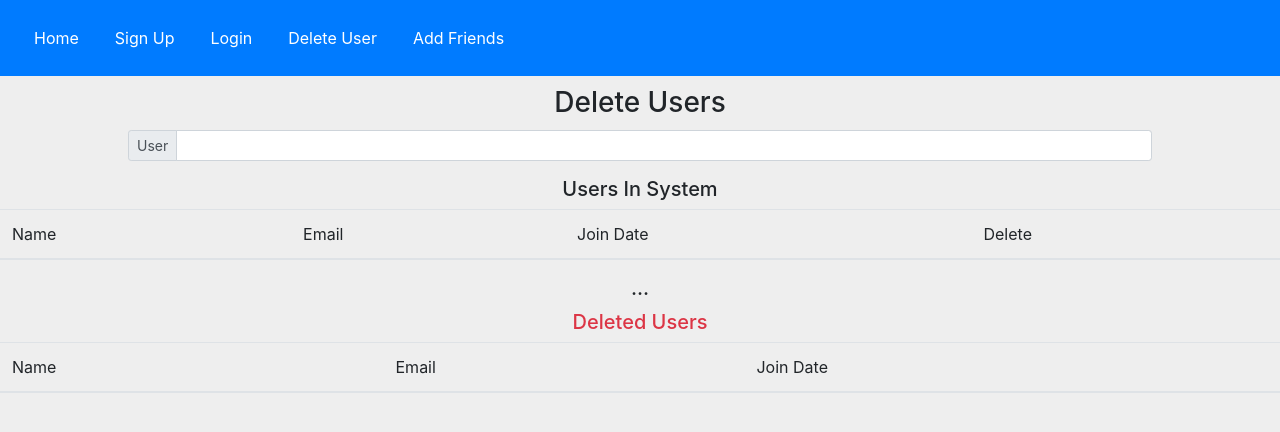
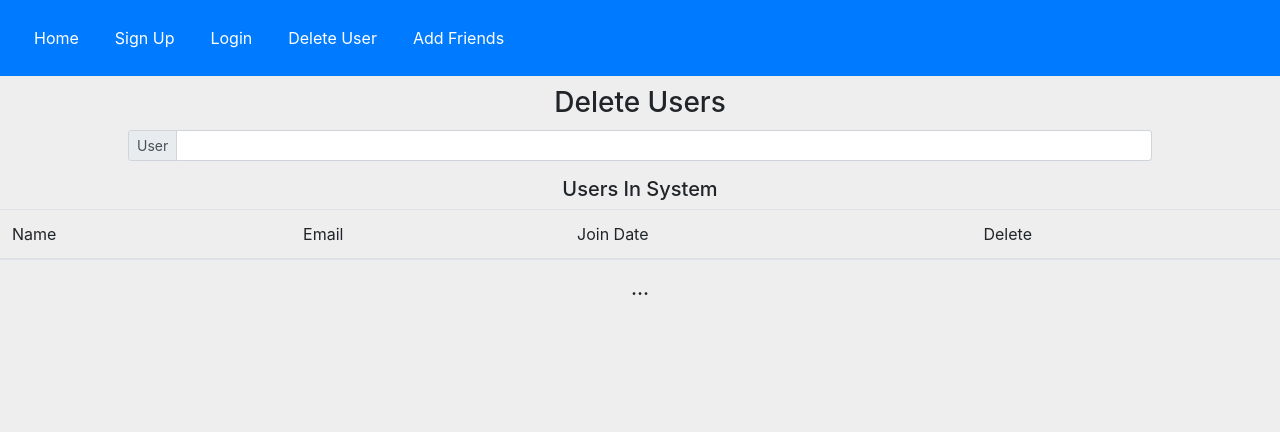
Before and after one commit to ignaspa/CheckIn_csc309, a React (Create React App) app in the folder client/: page /deleteuser in a window 1280 px wide. Shown: the top 432 px of the page. Built offline with nearby package versions, Linux system fonts and the light colour scheme.

Commit message:
got rid of stuff

```diff
--- a/client/src/components/AddFriend.js
+++ b/client/src/components/AddFriend.js
@@ -24,14 +24,6 @@ const USER_DATA = [
         email: "ignas@gmail.com",
         totalCheckins: "250",
         joinDate: "2018-03-15",
-        showPasswordChangeForm: false
-    },
-    {
-        id: "4",
-        name: "Sonia Zaldana",
-        email: "sonia@gmail.com",
-        totalCheckins: "198",
-        joinDate: "2016-06-12",
         showPasswordChangeForm: false
     },
     {
@@ -95,8 +87,7 @@ export default class AddFriend extends Component {
     constructor(props) {
         super(props);
         this.state = {
-            results: [],
-            added: []
+            results: []
         }
         this.handleOnChange = this.handleOnChange.bind(this);
         this.changeUserStatus = this.changeUserStatus.bind(this);
@@ -121,10 +112,6 @@ export default class AddFriend extends Component {
                 <div className="pagetitle">
                     <h5>...</h5>
                 </div>
-                <div className="pagetitle text-success">
-                    <h5>Friends Added</h5>
-                </div>
-                <AddedTable added={this.state.added} />
             </div>
         );
     }
@@ -153,7 +140,7 @@ export default class AddFriend extends Component {
                 console.log(userID);
                 let item = USER_DATA.splice(i, 1);
                 console.log(item)
-                this.setState({added: this.state.added.push(item)});
+                // this.setState({added: this.state.added.push(item)});
             }
         }
         console.log(this.state.added);
@@ -196,30 +183,30 @@ function ResultsTable(props) {
     );
 }
 
-function AddedTable(props) {
-    console.log(props.added);
-    const matchedUsers = props.added.map(user => (
-        <tr key={user.id}>
-            <td>{user.name}</td>
-            <td>{user.email}</td>
-            <td>{user.joinDate}</td>
-        </tr>
-    ));
-    return (
-        <div>
-            <table className="table container-fluid">
-                <thead>
-                    <tr>
-                        <th scope="col">Name</th>
-                        <th scope="col">Email</th>
-                        <th scope="col">Join Date</th>
+// function AddedTable(props) {
+//     console.log(props.added);
+//     const matchedUsers = props.added.map(user => (
+//         <tr key={user.id}>
+//             <td>{user.name}</td>
+//             <td>{user.email}</td>
+//             <td>{user.joinDate}</td>
+//         </tr>
+//     ));
+//     return (
+//         <div>
+//             <table className="table container-fluid">
+//                 <thead>
+//                     <tr>
+//                         <th scope="col">Name</th>
+//                         <th scope="col">Email</th>
+//                         <th scope="col">Join Date</th>
 
-                    </tr>
-                </thead>
-                <tbody>
-                {matchedUsers}
-                </tbody>
-            </table>
-        </div>
-    );
-}
+//                     </tr>
+//                 </thead>
+//                 <tbody>
+//                 {matchedUsers}
+//                 </tbody>
+//             </table>
+//         </div>
+//     );
+// }
--- a/client/src/components/DeleteUser.js
+++ b/client/src/components/DeleteUser.js
@@ -24,14 +24,6 @@ const USER_DATA = [
         email: "ignas@gmail.com",
         totalCheckins: "250",
         joinDate: "2018-03-15",
-        showPasswordChangeForm: false
-    },
-    {
-        id: "4",
-        name: "Sonia Zaldana",
-        email: "sonia@gmail.com",
-        totalCheckins: "198",
-        joinDate: "2016-06-12",
         showPasswordChangeForm: false
     },
     {
@@ -95,8 +87,7 @@ export default class DeleteUser extends Component {
     constructor(props) {
         super(props);
         this.state = {
-            results: [],
-            deleted: []
+            results: []
         }
         this.handleOnChange = this.handleOnChange.bind(this);
         this.changeUserStatus = this.changeUserStatus.bind(this);
@@ -121,10 +112,7 @@ export default class DeleteUser extends Component {
                 <div className="pagetitle">
                     <h5>...</h5>
                 </div>
-                <div className="pagetitle text-danger">
-                    <h5>Deleted Users</h5>
-                </div>
-                <DeletedTable deleted={this.state.deleted} />
+
             </div>
         );
     }
@@ -153,7 +141,7 @@ export default class DeleteUser extends Component {
                 console.log(userID);
                 let item = USER_DATA.splice(i, 1);
                 console.log(item)
-                this.setState({deleted: this.state.deleted.push(item)});
+                // this.setState({deleted: this.state.deleted.push(item)});
             }
         }
         console.log(this.state.deleted);
@@ -196,30 +184,30 @@ function ResultsTable(props) {
     );
 }
 
-function DeletedTable(props) {
-    console.log(props.deleted);
-    const matchedUsers = props.deleted.map(user => (
-        <tr key={user.id}>
-            <td>{user.name}</td>
-            <td>{user.email}</td>
-            <td>{user.joinDate}</td>
-        </tr>
-    ));
-    return (
-        <div>
-            <table className="table container-fluid">
-                <thead>
-                    <tr>
-                        <th scope="col">Name</th>
-                        <th scope="col">Email</th>
-                        <th scope="col">Join Date</th>
+// function DeletedTable(props) {
+//     console.log(props.deleted);
+//     const matchedUsers = props.deleted.map(user => (
+//         <tr key={user.id}>
+//             <td>{user.name}</td>
+//             <td>{user.email}</td>
+//             <td>{user.joinDate}</td>
+//         </tr>
+//     ));
+//     return (
+//         <div>
+//             <table className="table container-fluid">
+//                 <thead>
+//                     <tr>
+//                         <th scope="col">Name</th>
+//                         <th scope="col">Email</th>
+//                         <th scope="col">Join Date</th>
 
-                    </tr>
-                </thead>
-                <tbody>
-                {matchedUsers}
-                </tbody>
-            </table>
-        </div>
-    );
-}
+//                     </tr>
+//                 </thead>
+//                 <tbody>
+//                 {matchedUsers}
+//                 </tbody>
+//             </table>
+//         </div>
+//     );
+// }
```
